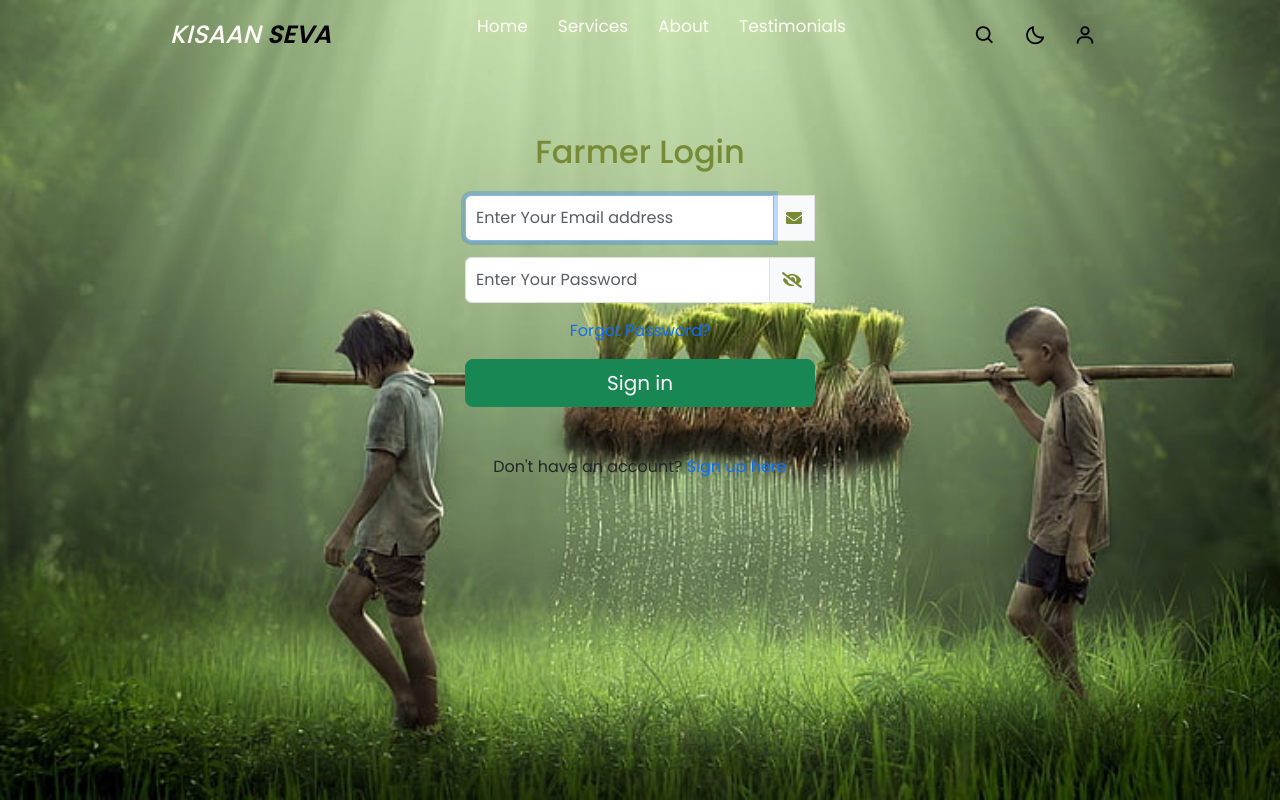
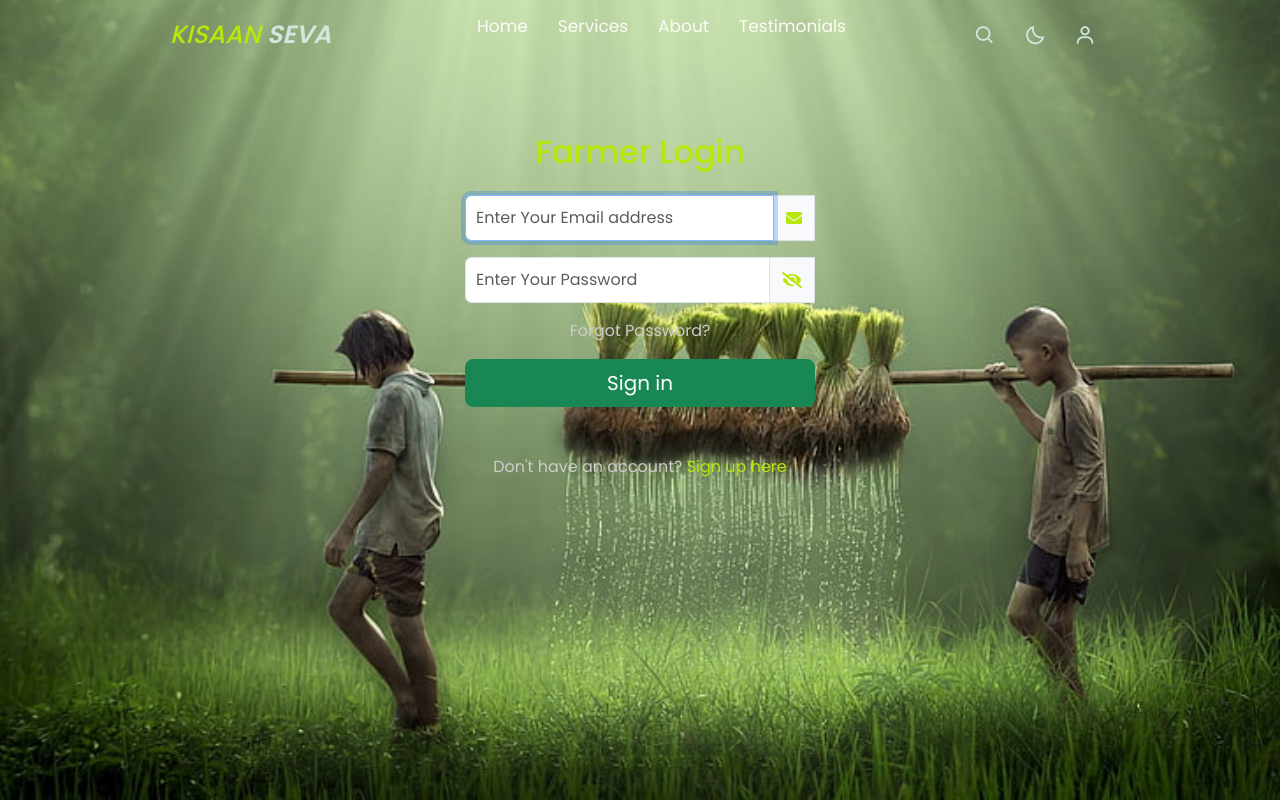
Before and after one commit to GithuHimanshu/KisaanSeva, a Django app: page /login/farmerlogin/ in a window 1280 px wide. Run offline with Django 5.2, Linux system fonts and the light colour scheme; some libraries are stand-ins or nearby versions.

Commit message:
add new update like chanage some part css

```diff
--- a/FarmerApp/HomeScreens/templates/home/index.html
+++ b/FarmerApp/HomeScreens/templates/home/index.html
@@ -67,6 +67,10 @@
 
     .client__ratings {
       margin-bottom: 1rem;
+      color: #59981a;
+    }
+
+    .client__ratings span i {
       color: goldenrod;
     }
 
@@ -78,7 +82,7 @@
     .client__card h4 {
       font-size: 1.2rem;
       font-weight: 600;
-      color: var(--heading-color);
+      color: #59981a;
     }
 
     .client__card h5 {
--- a/FarmerApp/LoginScreens/templates/farmer/farmerlogin.html
+++ b/FarmerApp/LoginScreens/templates/farmer/farmerlogin.html
@@ -61,11 +61,12 @@
                 </div>
             </div>
             <div class="form-group text-center">
-                <a href="#" class="text-decoration-none">Forgot Password?</a>
+                <a href="#" class="text-decoration-none center">Forgot Password?</a>
             </div>
             <button class="btn btn-lg btn btn-success btn-block " type="submit">Sign in</button>
             <p class="mt-3 mb-2 text-muted text-center">Or</p>
-            <p class="mt-2 mb-3 text-center">Don't have an account? <a href="#" id="toggleForm">Sign up here</a></p>
+            <p class="mt-2 mb-3 text-center center">Don't have an account? <a href="#" id="toggleForm">Sign up here</a>
+            </p>
         </form>
 
         <form class="form-signin needs-validation d-none" id="signupForm" action="/login/add-farmer/" method="POST"
@@ -137,8 +138,8 @@
             </div>
             <button class="btn btn-lg btn btn-success btn-block " type="submit">Create Account</button>
 
-            <p class="mt-3 mb-2 text-muted text-center">Or</p>
-            <p class="mt-2 mb-3 text-center">Already have an account? <a href="#" id="toggleForm">Login</a></p>
+            <p class="mt-3 mb-2 text-muted text-center center">Or</p>
+            <p class="mt-2 mb-3 text-center center">Already have an account? <a href="#" id="toggleForm">Login</a></p>
         </form>
     </div>
 
--- a/FarmerApp/static/css/chatwithus/chatwithus.css
+++ b/FarmerApp/static/css/chatwithus/chatwithus.css
@@ -51,7 +51,7 @@
 
 .name {
   font-weight: bold;
-  color: var(--heading-color) !important;
+  color: var(--cards-heading) !important;
 }
 
 .received {
--- a/FarmerApp/static/css/farmerlogin/farmerlogin.css
+++ b/FarmerApp/static/css/farmerlogin/farmerlogin.css
@@ -4,12 +4,12 @@
   /* background-position: 100% 100%; */
   width: 100%;
   background-size: 100% 100%;
-
+  height: 100vh;
 }
 
 #toggleForm {
-
   text-decoration: none;
+  color: #b8e70c;
 }
 .head {
   color: var(--heading-color);
@@ -17,6 +17,10 @@
 .icon {
   color: var(--heading-color);
 }
+.center {
+  color: #ccc;
+}
+
 .form-signin {
   max-width: 380px;
   padding: 15px;
--- a/FarmerApp/static/css/navber/navber.css
+++ b/FarmerApp/static/css/navber/navber.css
@@ -15,12 +15,12 @@
   --body-color: #ebebe8;
   --nav-color: #35662f;
   /* --nav-color: rgb(255 255 255 / 80%); */
-  --nav-logo-color: black;
+  --nav-logo-color: #d1e7dd;
   --dropdown-color: #f9f9f9;
   --dropdown-text-color: #010718;
   --side-nav: #35662f;
   --text-color: #fefbf6;
-  --heading-color: #778a35;
+  --heading-color: #b8e70c;
   --search-bar: #f2f2f2;
   --search-text: #31352e;
   --sub-heading: #f8f8f8;
@@ -30,7 +30,7 @@
   --cards-text: #777;
   --primary-green: #212121;
   --button-col: #35662f;
-  --button-col-hover: #778a35;
+  --button-col-hover: #b8e70c;
   --button-secondary: #778a35;
 
   --footer-bg: #333333;
@@ -102,7 +102,7 @@
   font-size: 25px;
   font-style: italic;
   font-weight: 500;
-  color: var(--text-color);
+  color: #b8e70c;
   text-decoration: none;
 }
 span {
@@ -175,8 +175,8 @@
   transition: all 0.3s ease;
 }
 i:hover {
-  background-color: var(--body-color);
-  color: var(--button-col);
+  background-color: #ebebe8;
+  color: var(--nav-color);
   border-radius: 50%;
   padding: 0.4rem;
 }
```
Also changed, not shown: FarmerApp/LoginScreens/templates/scholar/scholarlogin.html (+5 -4 lines).
